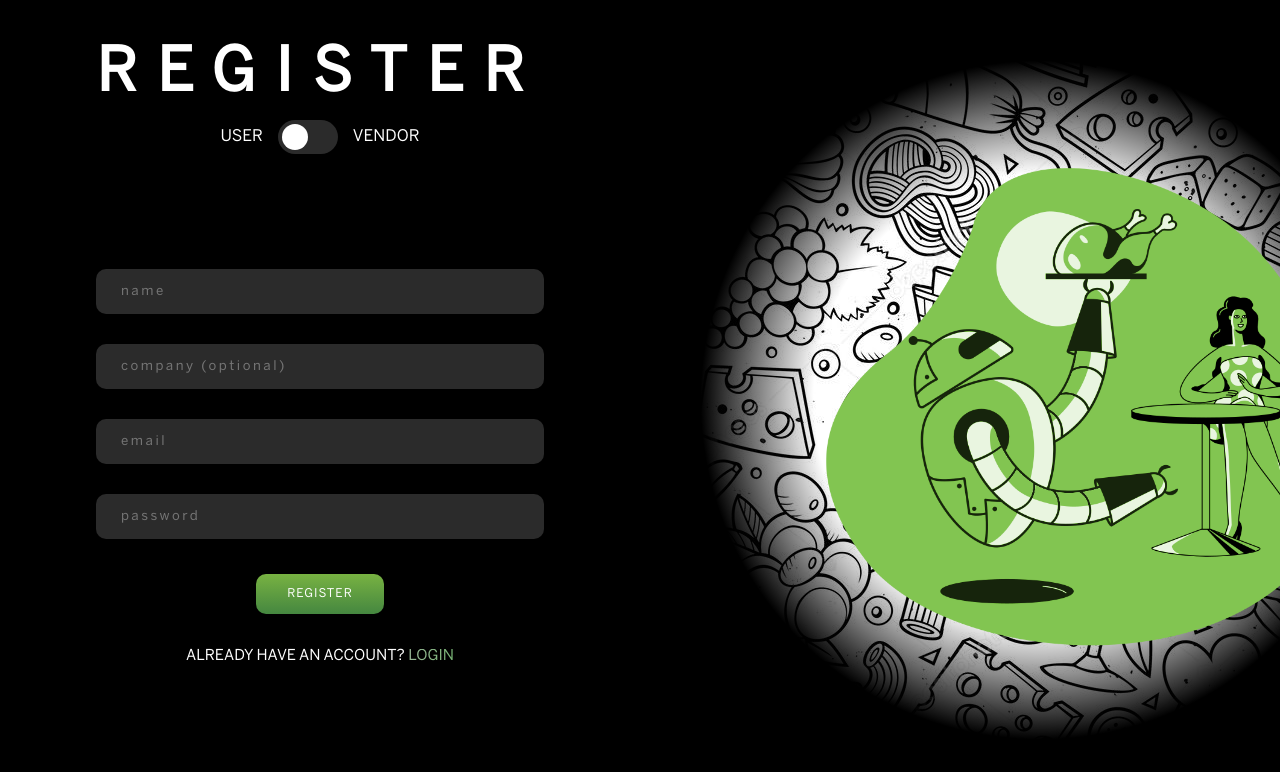
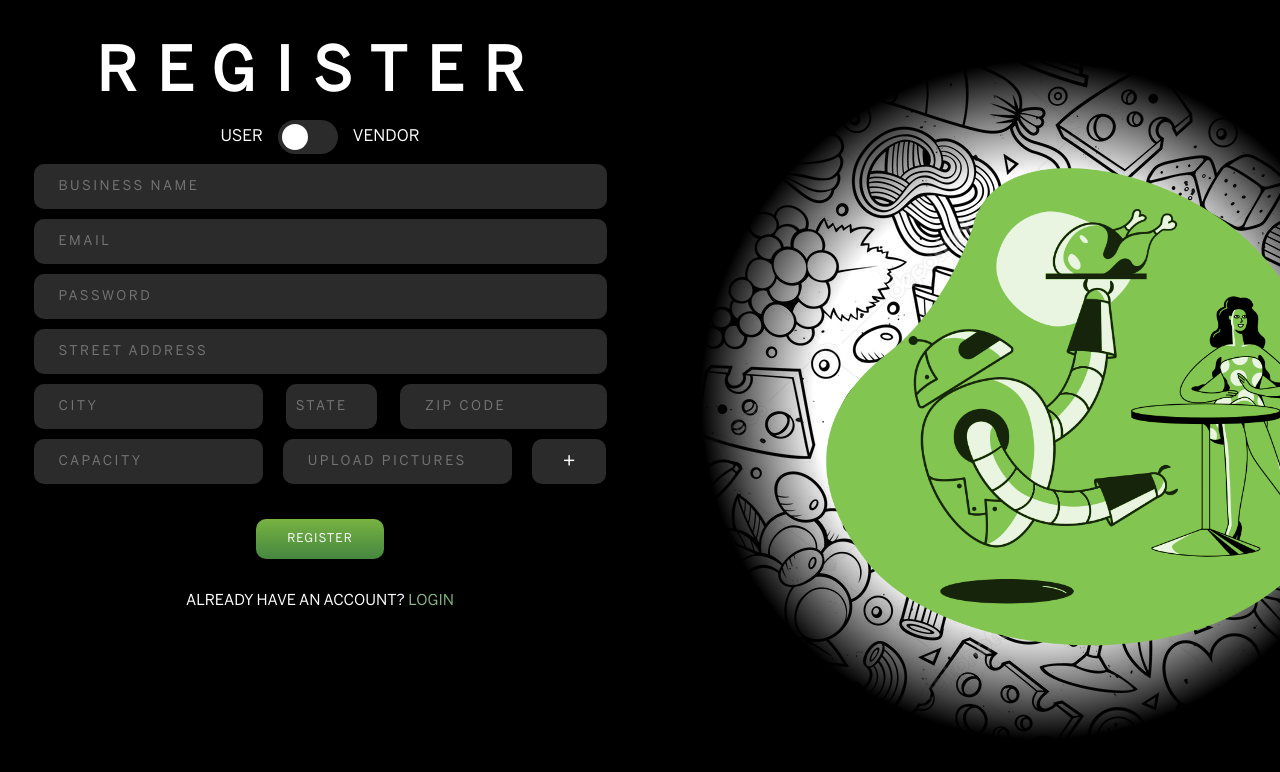
Before and after one commit to NicoOgno/Venuee, a React (Create React App) app in the folder client/: page / in a window 1280 px wide. Shown: the top 772 px of the page. Built offline with nearby package versions, Linux system fonts and the light colour scheme.

Commit message:
user and vendor registry
still need to come back and fine tune the CSS but this is enough to move on for now so we can get as much done as fast as possible

```diff
--- a/client/src/App.js
+++ b/client/src/App.js
@@ -7,9 +7,9 @@ import UserSideBar from "./components/UserSideBar/UserSideBar";
 function App() {
   return (
     <div>
-      <UserRegisterPage />
+      {/* <UserRegisterPage /> */}
       {/* <LogInPage /> */}
-      {/* <VendorRegisterPage /> */}
+      <VendorRegisterPage />
       {/* <UserSideBar /> */}
     </div>
   );
--- a/client/src/components/UserRegisterPage/userRegisterPage.module.css
+++ b/client/src/components/UserRegisterPage/userRegisterPage.module.css
@@ -65,6 +65,7 @@
   min-height: 45px;
   letter-spacing: 2.5px;
   padding-left: 25px;
+  text-transform: uppercase;
 }
 
 .registerButton {
--- a/client/src/components/VendorRegisterPage/VendorRegisterPage.js
+++ b/client/src/components/VendorRegisterPage/VendorRegisterPage.js
@@ -1,6 +1,54 @@
 import React from "react";
+import Toggle from "../Toggle/Toggle";
 import styles from "./vendorRegisterPage.module.css";
+import jetsons from "../../assets/images/jetsons.png";
 
 export default function VendorRegisterPage() {
-  return <div>VendorRegisterPage</div>;
+  return (
+    <div className={styles.container}>
+      <div className={styles.leftContainer}>
+        <h1 className={styles.registerName}>register</h1>
+        <div className={styles.toggleContainer}>
+          <span className={styles.userSpan}>user</span>
+          <Toggle />
+          <span className={styles.vendorSpan}>vendor</span>
+        </div>
+        <form className={styles.registerForm}>
+          <input className={styles.registerInput} placeholder="business name" />
+          <input className={styles.registerInput} placeholder="email" />
+          <input
+            className={styles.registerInput}
+            placeholder="password"
+            type="password"
+          />
+          <input
+            className={styles.registerInput}
+            placeholder="street address"
+          />
+          <div className={styles.moreAddress}>
+            <input className={styles.city} placeholder="city" />
+            <input className={styles.state} placeholder="state" />
+            <input className={styles.zipCode} placeholder="zip code" />
+          </div>
+          <div className={styles.bizDetails}>
+            <input className={styles.capacity} placeholder="capacity" />
+            <input
+              className={styles.uploadPictures}
+              placeholder="upload pictures"
+            />
+            <button className={styles.uploadPicsButton}>+</button>
+          </div>
+        </form>
+        <button className={styles.registerButton}>register</button>
+        <a className={styles.loginLink}>
+          already have an account? <span className={styles.login}>login</span>
+        </a>
+      </div>
+      <div className={styles.rightContainer}>
+        <div className={styles.subRightContainer}>
+          <img src={jetsons} className={styles.jetsons} />
+        </div>
+      </div>
+    </div>
+  );
 }
--- a/client/src/components/VendorRegisterPage/vendorRegisterPage.module.css
+++ b/client/src/components/VendorRegisterPage/vendorRegisterPage.module.css
@@ -0,0 +1,220 @@
+.container {
+  display: flex;
+  flex-direction: row;
+  background: black;
+  min-width: 100vh;
+  min-height: 100vh;
+}
+
+.leftContainer {
+  flex: 1;
+  display: flex;
+  flex-direction: column;
+
+  align-items: center;
+  max-width: 50%;
+}
+
+.registerName {
+  color: white;
+  text-transform: uppercase;
+  font-family: bentonSansReg;
+  font-size: 60px;
+  letter-spacing: 20px;
+  margin-top: 45px;
+  margin-bottom: 15px;
+}
+
+.toggleContainer {
+  display: flex;
+  justify-content: center;
+  align-items: center;
+}
+
+.userSpan {
+  color: white;
+  text-transform: uppercase;
+  font-family: bentonSansReg;
+  margin-right: 15px;
+}
+
+.vendorSpan {
+  color: white;
+  text-transform: uppercase;
+  font-family: bentonSansReg;
+  margin-left: 15px;
+}
+
+.registerForm {
+  display: flex;
+  flex-direction: column;
+  justify-content: center;
+  align-items: center;
+  min-width: 70%;
+  margin-top: 0px;
+}
+
+.registerInput {
+  background: rgba(43, 43, 43, 1);
+  color: white;
+  font-family: bentonSansReg;
+  letter-spacing: 2.5px;
+  margin-top: 10px;
+  border-radius: 10px;
+  min-width: 100%;
+  min-height: 45px;
+  letter-spacing: 2.5px;
+  padding-left: 25px;
+  text-transform: uppercase;
+}
+
+.moreAddress {
+  display: flex;
+  justify-content: space-between;
+  align-items: center;
+  min-width: 100%;
+}
+
+.city {
+  background: rgba(43, 43, 43, 1);
+  color: white;
+  font-family: bentonSansReg;
+  letter-spacing: 2.5px;
+  margin-top: 10px;
+  border-radius: 10px;
+  min-width: 40%;
+  max-width: 40%;
+  min-height: 45px;
+  letter-spacing: 2.5px;
+  padding-left: 25px;
+  text-transform: uppercase;
+}
+
+.state {
+  background: rgba(43, 43, 43, 1);
+  color: white;
+  font-family: bentonSansReg;
+  letter-spacing: 2.5px;
+  margin-top: 10px;
+  border-radius: 10px;
+  min-width: 16%;
+  max-width: 16%;
+  min-height: 45px;
+  letter-spacing: 2.5px;
+  padding-left: 10px;
+  text-transform: uppercase;
+}
+
+.zipCode {
+  background: rgba(43, 43, 43, 1);
+  color: white;
+  font-family: bentonSansReg;
+  letter-spacing: 2.5px;
+  margin-top: 10px;
+  border-radius: 10px;
+  min-width: 36%;
+  max-width: 36%;
+  min-height: 45px;
+  letter-spacing: 2.5px;
+  padding-left: 25px;
+  text-transform: uppercase;
+}
+
+.bizDetails {
+  display: flex;
+  justify-content: space-between;
+  align-items: center;
+  min-width: 100%;
+}
+
+.capacity {
+  background: rgba(43, 43, 43, 1);
+  color: white;
+  font-family: bentonSansReg;
+  letter-spacing: 2.5px;
+  margin-top: 10px;
+  border-radius: 10px;
+  min-width: 40%;
+  max-width: 40%;
+  min-height: 45px;
+  letter-spacing: 2.5px;
+  padding-left: 25px;
+  text-transform: uppercase;
+}
+
+.uploadPictures {
+  background: rgba(43, 43, 43, 1);
+  color: white;
+  font-family: bentonSansReg;
+  letter-spacing: 2.5px;
+  margin-top: 10px;
+  border-radius: 10px;
+  min-width: 40%;
+  max-width: 40%;
+  min-height: 45px;
+  letter-spacing: 2.5px;
+  padding-left: 25px;
+  text-transform: uppercase;
+}
+
+.uploadPicsButton {
+  background: rgba(43, 43, 43, 1);
+  color: white;
+  font-family: bentonSansReg;
+  margin-top: 10px;
+  border-radius: 10px;
+  min-width: 13%;
+  max-width: 13%;
+  min-height: 45px;
+  font-size: 20px;
+}
+
+.registerButton {
+  background: linear-gradient(180deg, #78b242 0%, #458740 100%);
+  color: white;
+  text-transform: uppercase;
+  font-family: bentonSansReg;
+  border-radius: 10px;
+  min-width: 20%;
+  min-height: 40px;
+  font-size: 12px;
+  letter-spacing: 1px;
+  margin-top: 35px;
+}
+
+.loginLink {
+  color: white;
+  font-family: bentonSansReg;
+  text-transform: uppercase;
+  font-size: 15px;
+  margin-top: 35px;
+}
+
+.login {
+  background: linear-gradient(98.81deg, #9bb899 -0.82%, #77b573 101.53%);
+  background-clip: text;
+  color: transparent;
+  background-clip: text;
+}
+
+.rightContainer {
+  flex: 1;
+  max-width: 50%;
+  background-image: url("../../assets/images/background.jpg");
+}
+
+.subRightContainer {
+  background: black;
+  min-width: 100vh;
+  min-height: 100vh;
+  background: radial-gradient(circle at center, transparent 40%, black 60%);
+  display: flex;
+  justify-content: center;
+  align-items: center;
+}
+
+.jetsons {
+  height: 550px;
+  width: 550px;
+  margin-left: 100px;
+}
```
